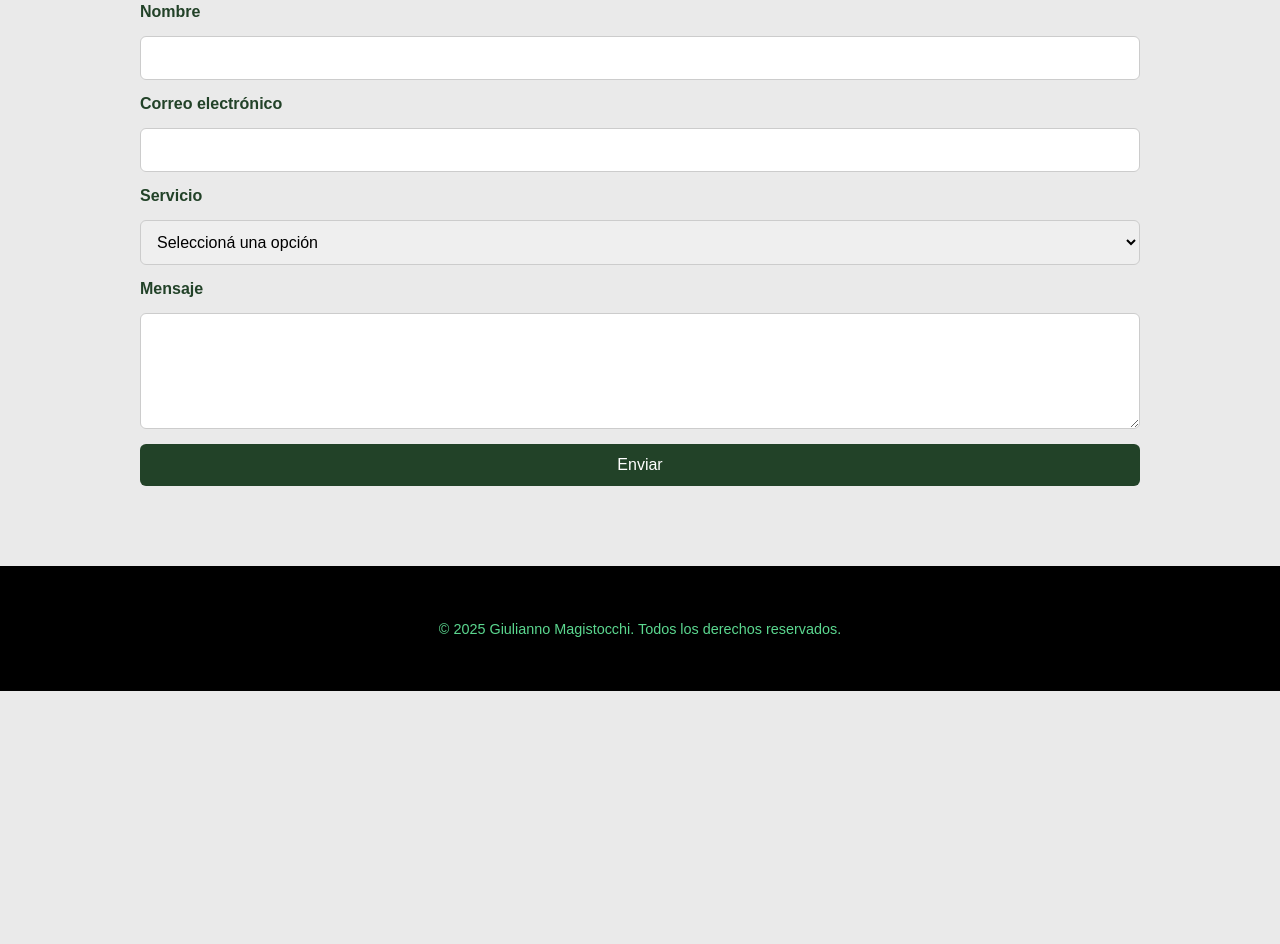
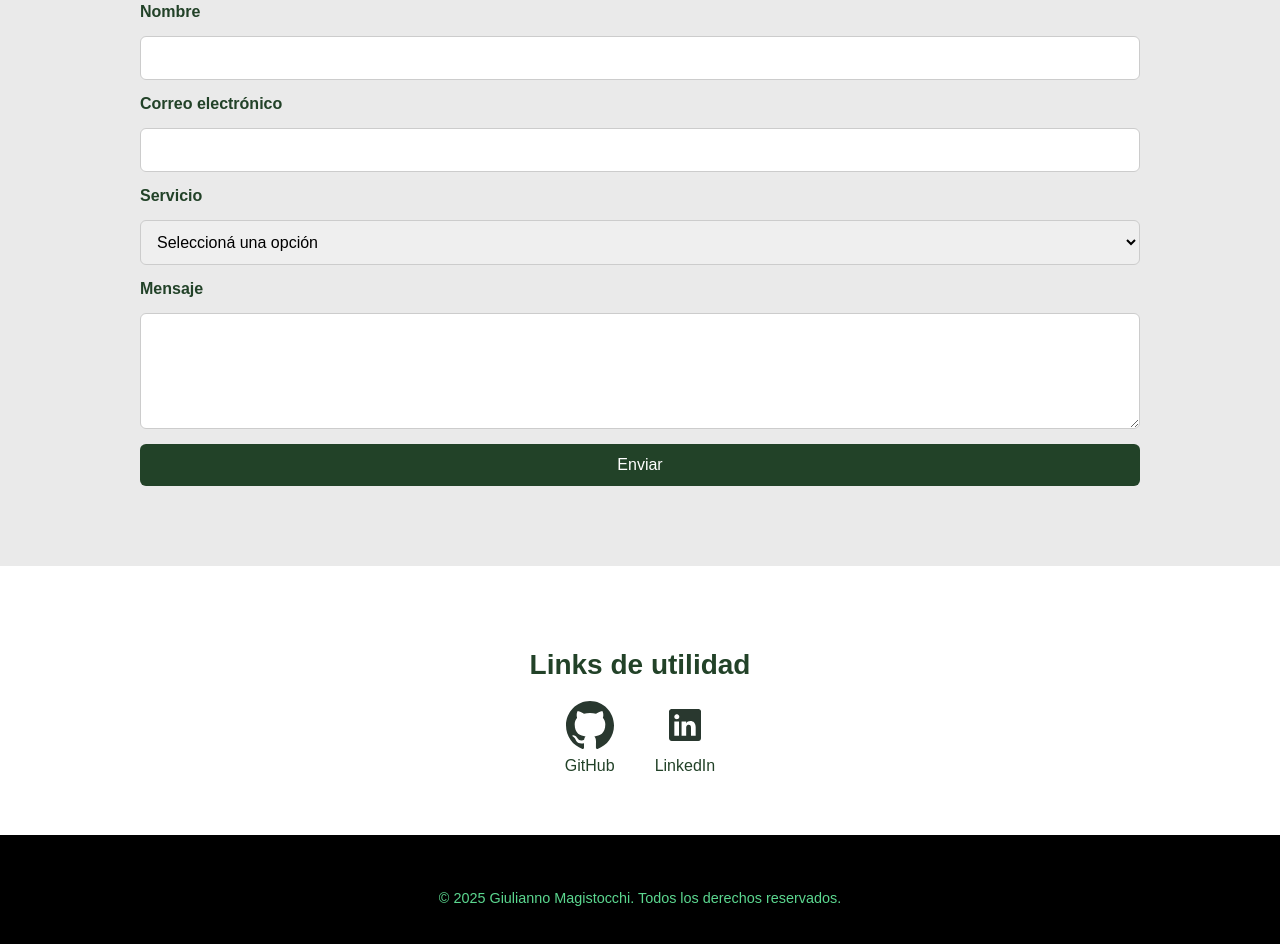
Before and after one commit to giulom13/portfolio, a plain HTML site: page index.html in a window 1280 px wide. Shown: the part 2348-3292 px from the top of the page. Before the commit the page ends 3039 px from the top, so only its background shows below. Drawn offline with Linux system fonts and the light colour scheme.

Commit message:
agregado linkedin y github

```diff
--- a/css/style.css
+++ b/css/style.css
@@ -289,3 +289,51 @@ button[type="submit"] {
 button[type="submit"]:hover {
   background-color: #db5842;
 }
+
+.util-links {
+  background-color: #ffffff;
+  padding: 40px 20px;
+  text-align: center;
+  color: #224228;
+}
+
+.util-links h2 {
+  font-size: 28px;
+  margin-bottom: 20px;
+  color: #224228;
+}
+
+.links-icons {
+  display: flex;
+  justify-content: center;
+  gap: 40px;
+  flex-wrap: wrap;
+}
+
+.links-icons a {
+  display: flex;
+  flex-direction: column;
+  align-items: center;
+  text-decoration: none;
+  color: #224228;
+  font-size: 16px;
+  transition: transform 0.3s ease, color 0.3s ease;
+}
+
+.links-icons a:hover {
+  color: #db5842;
+  transform: scale(1.05);
+}
+
+.links-icons img {
+  width: 48px;
+  height: 48px;
+  margin-bottom: 8px;
+  transition: filter 0.3s ease;
+  filter: invert(20%) sepia(10%) saturate(800%) hue-rotate(90deg); /* Verde aproximado */
+}
+
+.links-icons a:hover img {
+  filter: invert(41%) sepia(76%) saturate(467%) hue-rotate(341deg) brightness(95%) contrast(90%);
+  /* Aproxima al naranja (#db5842) */
+}
--- a/index.html
+++ b/index.html
@@ -126,6 +126,23 @@
 
 <div id="popup">Gracias por tu consulta. Nos comunicaremos lo antes posible.</div>
 
+<section class="util-links">
+  <div class="container">
+    <h2>Links de utilidad</h2>
+    <div class="links-icons">
+      <a href="https://github.com/giulom13" target="_blank" title="GitHub">
+        <img src="img/icons/github.svg" alt="GitHub">
+        <span>GitHub</span>
+      </a>
+      <a href="https://www.linkedin.com/in/giulianno-magistocchi-1bb5581a3/" target="_blank" title="LinkedIn">
+        <img src="img/icons/linkedin.svg" alt="LinkedIn">
+        <span>LinkedIn</span>
+      </a>
+    </div>
+  </div>
+</section>
+
+
 
   <footer>
     <div class="container">
```
Also changed, not shown: img/icons/github.svg (added), img/icons/linkedin.svg (added), 2 other files.
